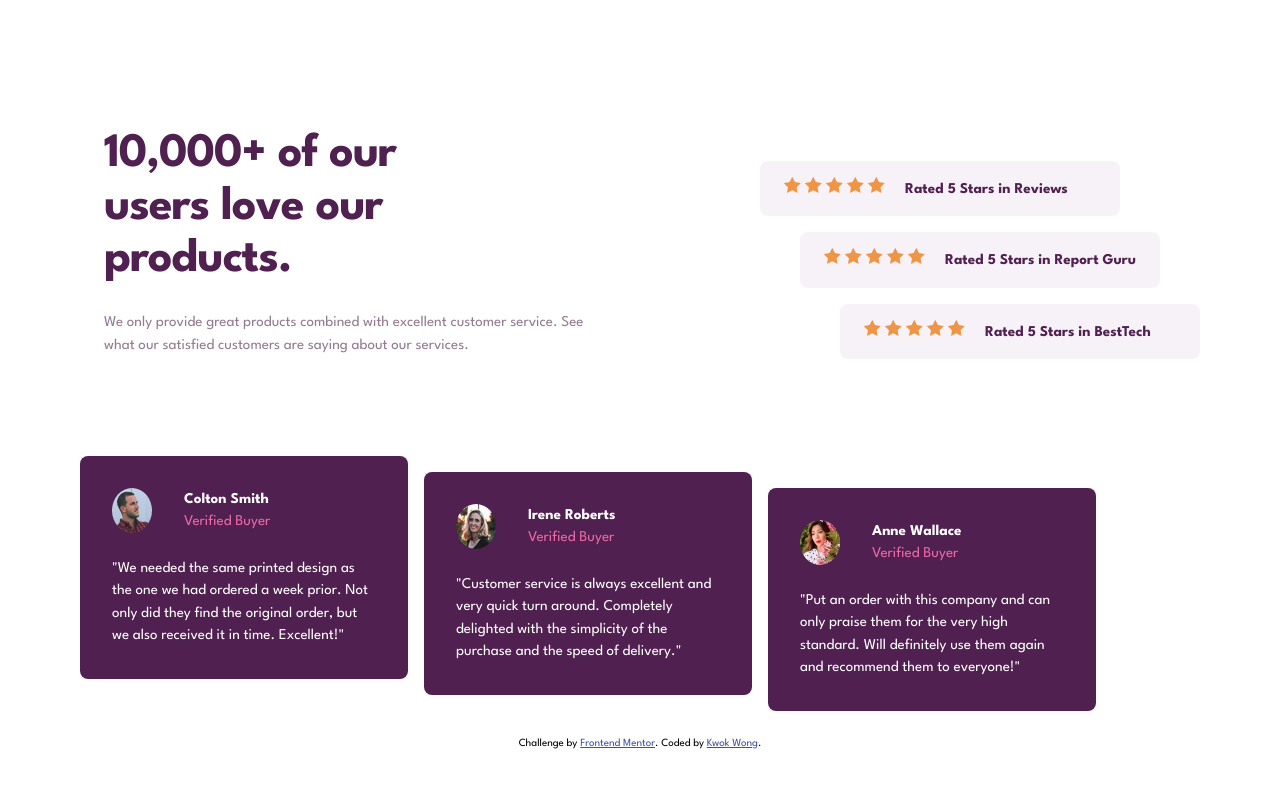
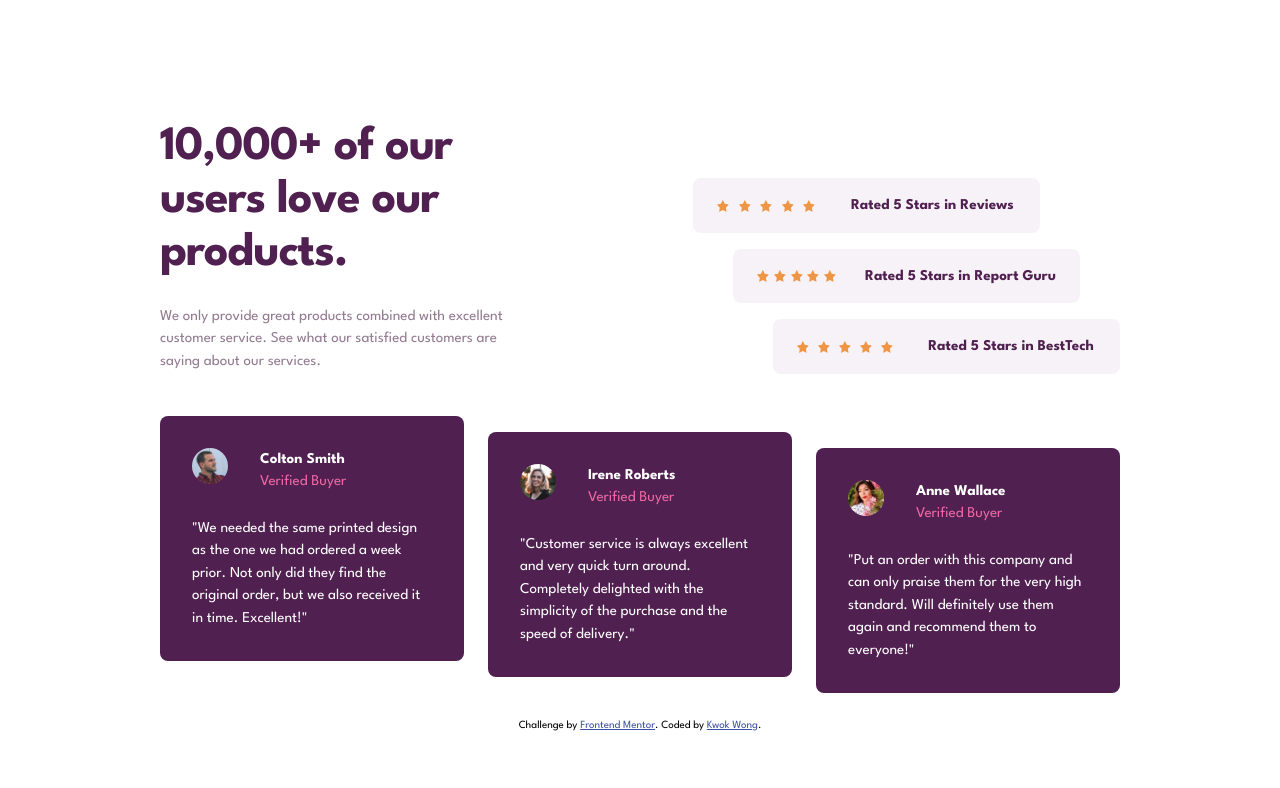
Before and after one commit to kwokkw/social-proof-section-master, a plain HTML site: page index.html in a window 1280 px wide. Drawn offline with Linux system fonts and the light colour scheme.

Commit message:
final commit

```diff
--- a/css/style.css
+++ b/css/style.css
@@ -76,9 +76,8 @@ body {
   font-family: "League Spartan", sans-serif;
   display: flex;
   justify-content: center;
-  align-content: center;
+  align-items: center;
   flex-direction: column;
-  flex-wrap: wrap;
 }
 
 /* || BLOCKS */
@@ -116,7 +115,6 @@ body {
   display: flex;
   column-gap: 2rem;
 }
-
 
 figcaption {
   align-self: center;
@@ -160,8 +158,8 @@ figcaption {
 
 .testimonies img {
   border-radius: 50%;
-  max-width: 2.5rem;
-  height: auto;
+  width: 2.25rem;
+  height: 2.25rem;
 }
 
 .name {
@@ -182,7 +180,7 @@ blockquote {
 @media screen and (min-width: 64rem) {
 
   .container {
-    max-width: 70rem;
+    max-width: 60rem;
     display: grid;
     grid-template-columns: 1fr 1fr;
     grid-template-rows: 1fr 1fr;
@@ -193,11 +191,10 @@ blockquote {
   .intro {
     grid-area: 1/ 1/ span 1/ span 1;
     text-align: left;
-    padding: 1.5rem;
+    max-width: 23rem;
   }
 
   .intro__title {
-    max-width: 20rem;
     font-size: var(--fs-xl);
   }
 
@@ -209,22 +206,24 @@ blockquote {
 
   .reviews {
     grid-area: 1/ 2/ span 1/ span 1;
-    text-align: left;
-    max-width: 23rem;
     justify-self: flex-end;
   }
 
   .review {
     padding: 1rem 1.5rem;
-  }
-
-  .reviews img,
-  .reviews p {
-    display: inline;
+    display: grid;
+    grid-auto-flow: column;
   }
 
   .review p {
-    margin-left: 1rem;
+    margin-left: var(--element-spacer);
+  }
+
+  .review img {
+    margin-right: 0.3rem;
+    width: 0.75rem;
+    height: 0.75rem;
+    align-self: center;
   }
 
   .reviews .review:first-child {
@@ -241,13 +240,9 @@ blockquote {
 
   .testimonies {
     grid-area: 2/ 1/ span 1/ span 2;
-    display: flex;
-    column-gap: 1rem;
-    margin-top: var(--block-spacer);
-  }
-
-  .testimony {
-    max-width: 20.5rem;
+    display: grid;
+    grid-template-columns: 1fr 1fr 1fr;
+    column-gap: 1.5rem;
   }
 
   .testimony:nth-child(2) {
@@ -259,8 +254,6 @@ blockquote {
     position: relative;
     top: 2rem;
   }
-
-
 }
 
 
@@ -270,6 +263,4 @@ Best practice to shrink the profile image?
 
 Why the flex-wrap: nowrap property prevents align-content from having an effect.
 
-Does every element need a `max-width` on the desktop design in ordre to match the design?
-
 */
--- a/index.html
+++ b/index.html
@@ -30,31 +30,31 @@
 
       <ul class="reviews">
         <li class="review">
-          <img src="images/icon-star.svg" alt="">
-          <img src="images/icon-star.svg" alt="">
-          <img src="images/icon-star.svg" alt="">
-          <img src="images/icon-star.svg" alt="">
-          <img src="images/icon-star.svg" alt="">
+          <img src="images/icon-star.svg" alt="" width="17" height="16">
+          <img src="images/icon-star.svg" alt="" width="17" height="16">
+          <img src="images/icon-star.svg" alt="" width="17" height="16">
+          <img src="images/icon-star.svg" alt="" width="17" height="16">
+          <img src="images/icon-star.svg" alt="" width="17" height="16">
           <p>
             Rated 5 Stars in Reviews
           </p>
         </li>
         <li class="review">
-          <img src="images/icon-star.svg" alt="">
-          <img src="images/icon-star.svg" alt="">
-          <img src="images/icon-star.svg" alt="">
-          <img src="images/icon-star.svg" alt="">
-          <img src="images/icon-star.svg" alt="">
+          <img src="images/icon-star.svg" alt="" width="17" height="16">
+          <img src="images/icon-star.svg" alt="" width="17" height="16">
+          <img src="images/icon-star.svg" alt="" width="17" height="16">
+          <img src="images/icon-star.svg" alt="" width="17" height="16">
+          <img src="images/icon-star.svg" alt="" width="17" height="16">
           <p>
             Rated 5 Stars in Report Guru
           </p>
         </li>
         <li class="review">
-          <img src="images/icon-star.svg" alt="">
-          <img src="images/icon-star.svg" alt="">
-          <img src="images/icon-star.svg" alt="">
-          <img src="images/icon-star.svg" alt="">
-          <img src="images/icon-star.svg" alt="">
+          <img src="images/icon-star.svg" alt="" width="17" height="16">
+          <img src="images/icon-star.svg" alt="" width="17" height="16">
+          <img src="images/icon-star.svg" alt="" width="17" height="16">
+          <img src="images/icon-star.svg" alt="" width="17" height="16">
+          <img src="images/icon-star.svg" alt="" width="17" height="16">
           <p>
             Rated 5 Stars in BestTech
           </p>
@@ -64,7 +64,8 @@
       <ul class="testimonies">
         <li class="testimony">
           <figure>
-          <img src="images/image-colton.jpg" alt="" width="80" height="80">
+          <!-- Would the page content mean the same without the image? Does the image serve a purpose? -->
+          <img src="images/image-colton.jpg" alt="a profile picture of Colton Smith" width="80" height="80">
             <figcaption class="name">Colton Smith</figcaption>
           </figure>
           <blockquote>
@@ -76,7 +77,7 @@
 
         <li class="testimony">
           <figure>
-            <img src="images/image-irene.jpg" alt="">
+            <img src="images/image-irene.jpg" alt="a profile picture of Irene Roberts" width="80" height="80">
             <figcaption class="name">Irene Roberts</figcaption>
           </figure>
           <blockquote>
@@ -88,7 +89,7 @@
 
         <li class="testimony">
           <figure>
-          <img src="images/image-anne.jpg" alt="" width="80" height="80">
+          <img src="images/image-anne.jpg" alt="a profile picture of Anne Wallace" width="80" height="80">
             <figcaption class="name">Anne Wallace</figcaption>
           </figure>
           <blockquote>
@@ -112,8 +113,6 @@
 </html>
 
 <!--
-  What is the best element for the name and "Verified Buyer" on the profile card?
-
   How to determine is an image element is meaningful or decorative?
 
   What is the best way to plug in the 5 stars?
```
